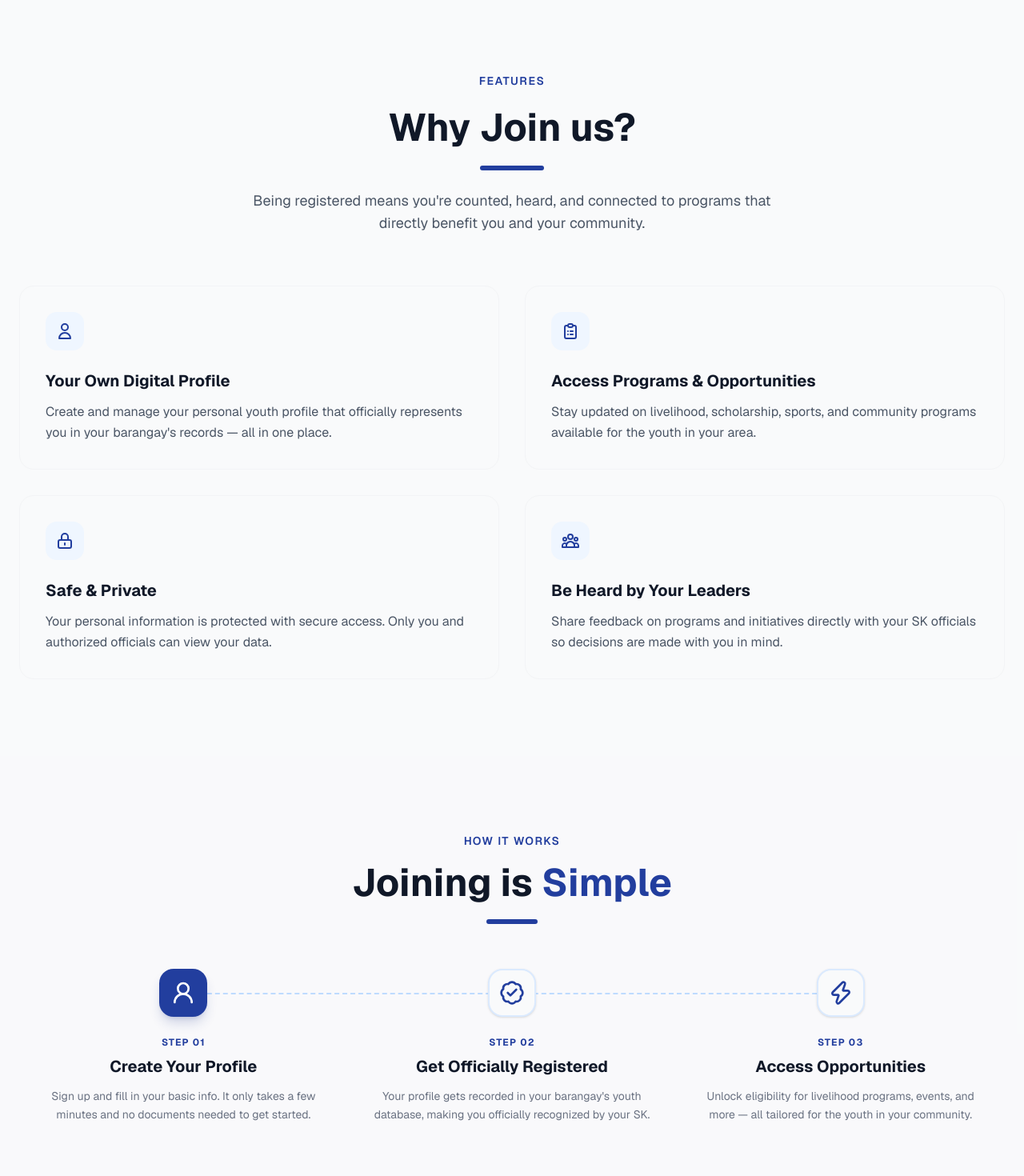
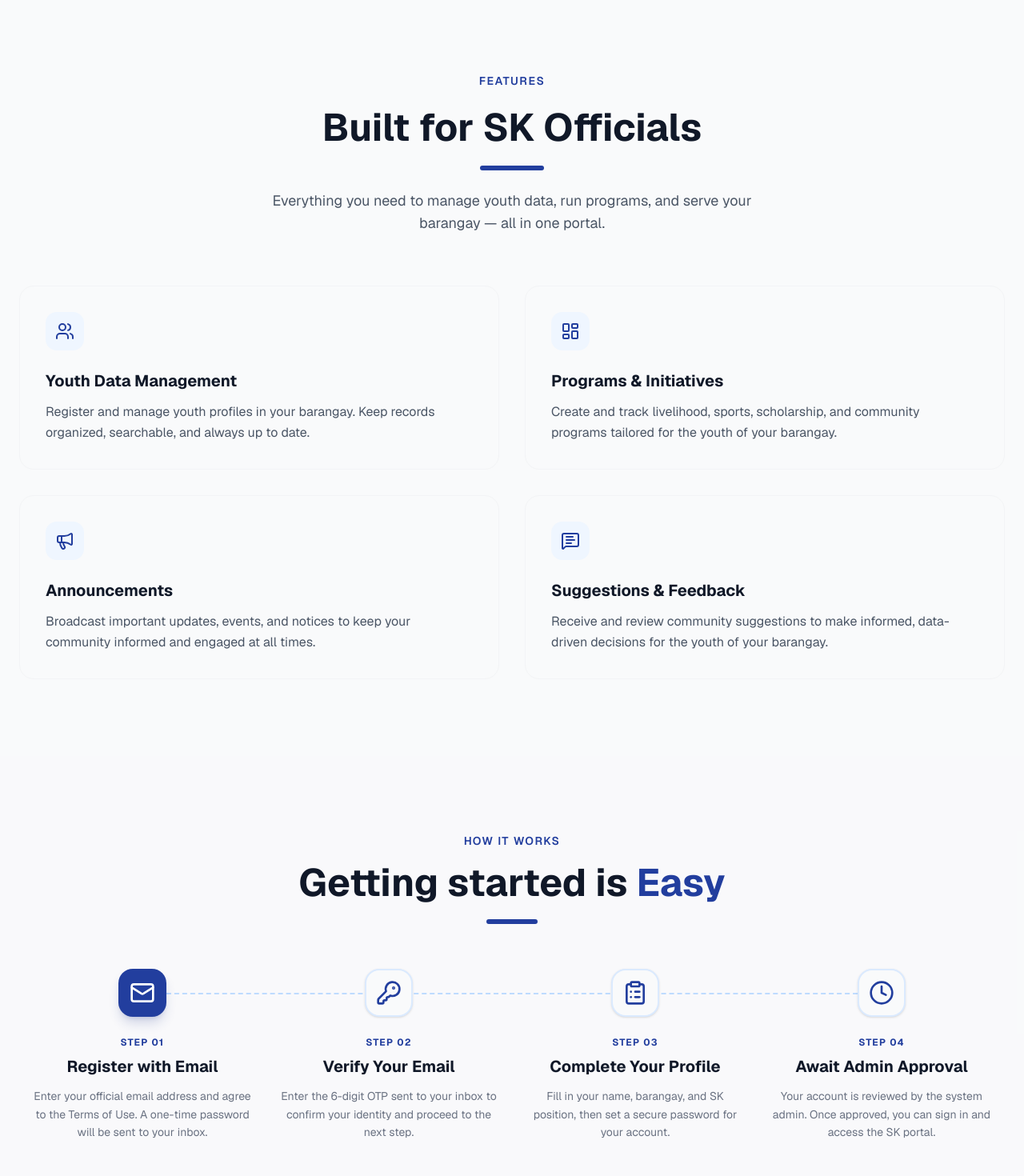
Before and after one commit to zynhjx/ksp-sk, a Next.js app: page / in a window 1280 px wide. Shown: the part 740-2210 px from the top of the page at 80% size. Built offline with nearby package versions, Linux system fonts and the light colour scheme.

Commit message:
prepare for prod

```diff
--- a/app/(dashboard)/suggestions/page.tsx
+++ b/app/(dashboard)/suggestions/page.tsx
@@ -310,7 +310,7 @@ const Suggestions = () => {
 
               {viewSuggestion.createdAt && (
                 <p className="text-xs text-gray-400">
-                  Submitted {new Date(viewSuggestion.createdAt).toLocaleDateString("en-PH", { year: "numeric", month: "short", day: "numeric" })}
+                  Submitted {new Date(viewSuggestion.createdAt).toLocaleString("en-PH", { year: "numeric", month: "short", day: "numeric", hour: "numeric", minute: "2-digit", hour12: true })}
                 </p>
               )}
             </div>
--- a/app/(dashboard)/youth-profiles/page.tsx
+++ b/app/(dashboard)/youth-profiles/page.tsx
@@ -846,7 +846,7 @@ const YouthProfilesPage = () => {
                 <Select
                   value={editForm.barangay}
                   onValueChange={(value) => setEditForm((prev) => ({ ...prev, barangay: value }))}
-                  disabled={loadingBarangays}
+                  disabled
                 >
                   <SelectTrigger id="edit-barangay">
                     <SelectValue placeholder={loadingBarangays ? "Loading..." : "Select barangay"} />
--- a/app/page.tsx
+++ b/app/page.tsx
@@ -1,7 +1,7 @@
 import Image from "next/image";
 import React from "react";
 import Link from "next/link";
-import {ChevronRight, UserRound, Zap, BadgeCheck} from "lucide-react";
+import {ChevronRight, Mail, KeyRound, ClipboardList, Clock, Users, Megaphone, MessageSquareText, LayoutDashboard} from "lucide-react";
 import PublicFooter from "@/components/PublicFooter";
 
 const Section = ({ children, className, containerClassName, id } : { children: React.ReactNode, className?: string, containerClassName?: string, id?: string }) => {
@@ -117,76 +117,43 @@ const LandingPage = () => {
                 <Section id="features">
                     <div className="flex flex-col items-center mb-16 text-center">
                         <span className="text-sm font-semibold uppercase tracking-widest text-theme-blue">Features</span>
-                        <h2 className="text-3xl md:text-5xl font-bold text-gray-900 my-6">Why Join us?</h2>
+                        <h2 className="text-3xl md:text-5xl font-bold text-gray-900 my-6">Built for SK Officials</h2>
                         <div className="w-20 h-1.5 bg-theme-blue rounded-full mb-6"></div>
                         <p className="text-gray-600 max-w-2xl text-lg">
-                            Being registered means you&apos;re counted, heard, and connected to programs that directly benefit you and your community.
+                            Everything you need to manage youth data, run programs, and serve your barangay — all in one portal.
                         </p>
                     </div>
 
                     <div className="grid md:grid-cols-2 gap-8">
                         <FeatureCard
-                            icon={<svg className="w-6 h-6" fill="none" stroke="currentColor" viewBox="0 0 24 24"><path strokeLinecap="round" strokeLinejoin="round" strokeWidth="2" d="M16 7a4 4 0 11-8 0 4 4 0 018 0zM12 14a7 7 0 00-7 7h14a7 7 0 00-7-7z"></path></svg>}
-                            title="Your Own Digital Profile"
-                            description="Create and manage your personal youth profile that officially represents you in your barangay's records — all in one place."
+                            icon={<Users className="w-6 h-6" />}
+                            title="Youth Data Management"
+                            description="Register and manage youth profiles in your barangay. Keep records organized, searchable, and always up to date."
                         />
                         <FeatureCard
-                            icon={<svg className="w-6 h-6" fill="none" stroke="currentColor" viewBox="0 0 24 24"><path strokeLinecap="round" strokeLinejoin="round" strokeWidth="2" d="M9 5H7a2 2 0 00-2 2v12a2 2 0 002 2h10a2 2 0 002-2V7a2 2 0 00-2-2h-2M9 5a2 2 0 002 2h2a2 2 0 002-2M9 5a2 2 0 012-2h2a2 2 0 012 2m-3 7h3m-3 4h3m-6-4h.01M9 16h.01"></path></svg>}
-                            title="Access Programs & Opportunities"
-                            description="Stay updated on livelihood, scholarship, sports, and community programs available for the youth in your area."
+                            icon={<LayoutDashboard className="w-6 h-6" />}
+                            title="Programs & Initiatives"
+                            description="Create and track livelihood, sports, scholarship, and community programs tailored for the youth of your barangay."
                         />
                         <FeatureCard
-                            icon={<svg className="w-6 h-6" fill="none" stroke="currentColor" viewBox="0 0 24 24"><path strokeLinecap="round" strokeLinejoin="round" strokeWidth="2" d="M12 15v2m-6 4h12a2 2 0 002-2v-6a2 2 0 00-2-2H6a2 2 0 00-2 2v6a2 2 0 002 2zm10-10V7a4 4 0 00-8 0v4h8z"></path></svg>}
-                            title="Safe & Private"
-                            description="Your personal information is protected with secure access. Only you and authorized officials can view your data."
-                        />
-                        {/* <FeatureCard
-                            icon={<svg className="w-6 h-6" fill="none" stroke="currentColor" viewBox="0 0 24 24"><path strokeLinecap="round" strokeLinejoin="round" strokeWidth="2" d="M9 17v-2m3 2v-4m3 4v-6m2 10H7a2 2 0 01-2-2V5a2 2 0 012-2h5.586a1 1 0 01.707.293l5.414 5.414a1 1 0 01.293.707V19a2 2 0 01-2 2z"></path></svg>}
-                            title="Automated Reporting"
-                            description="Generate reports with a single click, saving hours of manual paperwork."
-                        /> */}
-                        <FeatureCard
-                            icon={<svg className="w-6 h-6" fill="none" stroke="currentColor" viewBox="0 0 24 24"><path strokeLinecap="round" strokeLinejoin="round" strokeWidth="2" d="M17 20h5v-2a3 3 0 00-5.356-1.857M17 20H7m10 0v-2c0-.656-.126-1.283-.356-1.857M7 20H2v-2a3 3 0 015.356-1.857M7 20v-2c0-.656.126-1.283.356-1.857m0 0a5.002 5.002 0 019.288 0M15 7a3 3 0 11-6 0 3 3 0 016 0zm6 3a2 2 0 11-4 0 2 2 0 014 0zM7 10a2 2 0 11-4 0 2 2 0 014 0z"></path></svg>}
-                            title="Be Heard by Your Leaders"
-                            description="Share feedback on programs and initiatives directly with your SK officials so decisions are made with you in mind."
-                        />
-                        {/* <FeatureCard
-                            icon={<svg className="w-6 h-6" fill="none" stroke="currentColor" viewBox="0 0 24 24"><path strokeLinecap="round" strokeLinejoin="round" strokeWidth="2" d="M13 10V3L4 14h7v7l9-11h-7z"></path></svg>}
-                            title="Rapid Deployment"
-                            description="Get your barangay set up and running in less than 30 minutes with our easy onboarding."
-                        /> */}
-                    </div>
-
-                    {/* <div className="grid md:grid-cols-2 gap-8">
-                        <FeatureCard
-                            icon={<svg className="w-6 h-6" fill="none" stroke="currentColor" viewBox="0 0 24 24"><path strokeLinecap="round" strokeLinejoin="round" strokeWidth="2" d="M16 7a4 4 0 11-8 0 4 4 0 018 0zM12 14a7 7 0 00-7 7h14a7 7 0 00-7-7z"></path></svg>}
-                            title="Your Own Digital Profile"
-                            description="Create and manage your personal youth profile that represents you in your barangay's records — all in one place."
+                            icon={<Megaphone className="w-6 h-6" />}
+                            title="Announcements"
+                            description="Broadcast important updates, events, and notices to keep your community informed and engaged at all times."
                         />
                         <FeatureCard
-                            icon={<svg className="w-6 h-6" fill="none" stroke="currentColor" viewBox="0 0 24 24"><path strokeLinecap="round" strokeLinejoin="round" strokeWidth="2" d="M9 5H7a2 2 0 00-2 2v12a2 2 0 002 2h10a2 2 0 002-2V7a2 2 0 00-2-2h-2M9 5a2 2 0 002 2h2a2 2 0 002-2M9 5a2 2 0 012-2h2a2 2 0 012 2m-3 7h3m-3 4h3m-6-4h.01M9 16h.01"></path></svg>}
-                            title="Access Programs & Opportunities"
-                            description="Stay updated on livelihood, scholarship, sports, and community programs available for the youth in your area."
+                            icon={<MessageSquareText className="w-6 h-6" />}
+                            title="Suggestions & Feedback"
+                            description="Receive and review community suggestions to make informed, data-driven decisions for the youth of your barangay."
                         />
-                        <FeatureCard
-                            icon={<svg className="w-6 h-6" fill="none" stroke="currentColor" viewBox="0 0 24 24"><path strokeLinecap="round" strokeLinejoin="round" strokeWidth="2" d="M17 20h5v-2a3 3 0 00-5.356-1.857M17 20H7m10 0v-2c0-.656-.126-1.283-.356-1.857M7 20H2v-2a3 3 0 015.356-1.857M7 20v-2c0-.656.126-1.283.356-1.857m0 0a5.002 5.002 0 019.288 0M15 7a3 3 0 11-6 0 3 3 0 016 0zm6 3a2 2 0 11-4 0 2 2 0 014 0zM7 10a2 2 0 11-4 0 2 2 0 014 0z"></path></svg>}
-                            title="Be Heard by Your Leaders"
-                            description="Share feedback on programs and initiatives directly with your SK officials so decisions are made with you in mind."
-                        />
-                        <FeatureCard
-                            icon={<svg className="w-6 h-6" fill="none" stroke="currentColor" viewBox="0 0 24 24"><path strokeLinecap="round" strokeLinejoin="round" strokeWidth="2" d="M12 15v2m-6 4h12a2 2 0 002-2v-6a2 2 0 00-2-2H6a2 2 0 00-2 2v6a2 2 0 002 2zm10-10V7a4 4 0 00-8 0v4h8z"></path></svg>}
-                            title="Safe & Private"
-                            description="Your personal information is protected with enterprise-level security. Only authorized officials can access your data."
-                        />
-                    </div> */}
+                    </div>
                 </Section>
 
                 {/* How It Works Section */}
-                <Section id="how-it-works" className="bg-gray-50/50">
+                <Section id="how-it-works" className="bg-gray-50/50" containerClassName="max-w-screen-2xl">
                     <div className="flex flex-col items-center mb-14 text-center">
                         <span className="text-sm font-semibold uppercase tracking-widest text-theme-blue">How It Works</span>
                         <h2 className="text-3xl md:text-5xl font-bold text-gray-900 mt-3 mb-4 leading-tight">
-                            Joining is <span className="text-theme-blue">Simple</span>
+                            Getting started is <span className="text-theme-blue">Easy</span>
                         </h2>
                         <div className="w-16 h-1.5 bg-theme-blue rounded-full"></div>
                     </div>
@@ -194,41 +161,53 @@ const LandingPage = () => {
                     <div className="relative flex flex-col md:flex-row items-stretch gap-6 md:gap-0">
 
                         {/* Connector Line */}
-                        <div className="hidden md:block absolute top-7.5 left-[calc(16.67%)] right-[calc(16.67%)] h-px border-t-2 border-dashed border-blue-200 z-0" />
+                        <div className="hidden md:block absolute top-7.5 left-[12.5%] right-[12.5%] h-px border-t-2 border-dashed border-blue-200 z-0" />
 
                         {/* Step 1 */}
-                        <div className="flex-1 flex flex-col items-center text-center px-6 relative z-10">
+                        <div className="flex-1 flex flex-col items-center text-center px-4 relative z-10">
                             <div className="w-15 h-15 rounded-2xl bg-theme-blue text-white flex items-center justify-center mb-6 shadow-lg shadow-blue-900/20">
-                                <UserRound className="w-8 h-8" />
+                                <Mail className="w-8 h-8" />
                             </div>
                             <span className="text-xs font-bold uppercase tracking-widest text-theme-blue mb-2">Step 01</span>
-                            <h3 className="text-xl font-bold text-gray-900 mb-3">Create Your Profile</h3>
+                            <h3 className="text-xl font-bold text-gray-900 mb-3">Register with Email</h3>
                             <p className="text-gray-500 leading-relaxed text-sm">
-                                Sign up and fill in your basic info. It only takes a few minutes and no documents needed to get started.
+                                Enter your official email address and agree to the Terms of Use. A one-time password will be sent to your inbox.
                             </p>
                         </div>
 
                         {/* Step 2 */}
-                        <div className="flex-1 flex flex-col items-center text-center px-6 relative z-10">
+                        <div className="flex-1 flex flex-col items-center text-center px-4 relative z-10">
                             <div className="w-15 h-15 rounded-2xl bg-theme-white border-2 border-blue-100 text-theme-blue flex items-center justify-center mb-6 shadow-sm">
-                                <BadgeCheck className="w-8 h-8" />
+                                <KeyRound className="w-8 h-8" />
                             </div>
                             <span className="text-xs font-bold uppercase tracking-widest text-theme-blue mb-2">Step 02</span>
-                            <h3 className="text-xl font-bold text-gray-900 mb-3">Get Officially Registered</h3>
+                            <h3 className="text-xl font-bold text-gray-900 mb-3">Verify Your Email</h3>
                             <p className="text-gray-500 leading-relaxed text-sm">
-                                Your profile gets recorded in your barangay&apos;s youth database, making you officially recognized by your SK.
+                                Enter the 6-digit OTP sent to your inbox to confirm your identity and proceed to the next step.
                             </p>
                         </div>
 
                         {/* Step 3 */}
-                        <div className="flex-1 flex flex-col items-center text-center px-6 relative z-10">
+                        <div className="flex-1 flex flex-col items-center text-center px-4 relative z-10">
                             <div className="w-15 h-15 rounded-2xl bg-theme-white border-2 border-blue-100 text-theme-blue flex items-center justify-center mb-6 shadow-sm">
-                                <Zap className="w-8 h-8" />
+                                <ClipboardList className="w-8 h-8" />
                             </div>
                             <span className="text-xs font-bold uppercase tracking-widest text-theme-blue mb-2">Step 03</span>
-                            <h3 className="text-xl font-bold text-gray-900 mb-3">Access Opportunities</h3>
+                            <h3 className="text-xl font-bold text-gray-900 mb-3">Complete Your Profile</h3>
                             <p className="text-gray-500 leading-relaxed text-sm">
-                                Unlock eligibility for livelihood programs, events, and more — all tailored for the youth in your community.
+                                Fill in your name, barangay, and SK position, then set a secure password for your account.
+                            </p>
+                        </div>
+
+                        {/* Step 4 */}
+                        <div className="flex-1 flex flex-col items-center text-center px-4 relative z-10">
+                            <div className="w-15 h-15 rounded-2xl bg-theme-white border-2 border-blue-100 text-theme-blue flex items-center justify-center mb-6 shadow-sm">
+                                <Clock className="w-8 h-8" />
+                            </div>
+                            <span className="text-xs font-bold uppercase tracking-widest text-theme-blue mb-2">Step 04</span>
+                            <h3 className="text-xl font-bold text-gray-900 mb-3">Await Admin Approval</h3>
+                            <p className="text-gray-500 leading-relaxed text-sm">
+                                Your account is reviewed by the system admin. Once approved, you can sign in and access the SK portal.
                             </p>
                         </div>
 
@@ -240,15 +219,15 @@ const LandingPage = () => {
                         <div>
                             <span className="text-sm font-semibold uppercase tracking-widest text-theme-blue">About the Platform</span>
                             <h2 className="text-3xl md:text-5xl font-bold text-gray-900 mt-3 mb-4 leading-tight">
-                                A Platform Made <span className="text-theme-blue">For You</span>
+                                A Platform Made <span className="text-theme-blue">for SK</span>
                             </h2>
                             <div className="w-16 h-1.5 bg-theme-blue rounded-full mx-auto mb-6"></div>
                         </div>
                         <p className="text-gray-600 text-lg leading-relaxed">
-                            This is your space as a young member of the community. Register once, and you&apos;re officially part of your barangay&apos;s youth records — making you eligible for programs and opportunities meant for you.
+                            This portal is designed exclusively for Sangguniang Kabataan officials to efficiently manage youth data, coordinate programs, and serve their community — all from one place.
                         </p>
                         <p className="text-gray-600 text-lg leading-relaxed">
-                            No paperwork, no long lines. Just a simple profile that represents you and keeps you connected to what&apos;s happening in your community.
+                            No more manual records or scattered spreadsheets. Register as an SK official, get approved, and gain access to a complete suite of tools built for barangay youth governance.
                         </p>
                     </div>
                 </Section>
@@ -259,13 +238,13 @@ const LandingPage = () => {
                     <div className="absolute bottom-0 left-0 translate-y-1/2 -translate-x-1/2 w-96 h-96 bg-blue-400/20 rounded-full blur-[100px]"></div>
 
                     <div className="flex flex-col items-center text-center relative z-10 py-10">
-                        <h2 className="text-3xl md:text-5xl  mb-8 font-bold max-w-3xl leading-tight">Be seen. Be heard. Be part of your community.</h2>
+                        <h2 className="text-3xl md:text-5xl  mb-8 font-bold max-w-3xl leading-tight">Empower the youth. Strengthen your barangay.</h2>
                         <p className="text-xl text-blue-100 mb-12 max-w-2xl">
-                            Your voice matters. Take part in programs, share your ideas, and help build a better barangay.
+                            Register as an SK official and start managing youth profiles, programs, and announcements for your community today.
                         </p>
                         <div className="flex flex-col sm:flex-row gap-4">
                             <Link href="/auth/register" className="px-10 py-5 rounded-2xl bg-theme-white text-theme-blue font-bold text-xl hover:shadow-2xl hover:bg-blue-50 transition cursor-pointer text-center">
-                                Get Started for Free
+                                Register as SK Official
                             </Link>
                         </div>
                     </div>
--- a/app/privacy-policy/page.tsx
+++ b/app/privacy-policy/page.tsx
@@ -109,6 +109,7 @@ const ExternalLink = ({ href, children }: ExternalLinkProps) => (
 export default function PrivacyPolicy() {
 
   return (
+    <>
     <div className="min-h-screen bg-slate-50 font-sans">
 
       <div className="max-w-6xl mx-auto px-4 sm:px-6 py-10">
@@ -365,5 +366,6 @@ export default function PrivacyPolicy() {
       </div>
     </div>
     <PublicFooter />
+    </>
   );
 }
--- a/components/Footer.tsx
+++ b/components/Footer.tsx
@@ -9,13 +9,13 @@ const Footer = () => {
           &copy; {new Date().getFullYear()} Kabataan Statistical Profile. All rights reserved.
         </p>
         <div className="flex flex-wrap items-center justify-center gap-x-5 gap-y-2 text-xs font-medium text-gray-600 md:justify-end">
-          <Link href="/terms" className="transition hover:text-theme-dark-blue">
+          <Link href="/terms" target="_blank" rel="noopener noreferrer" className="transition hover:text-theme-blue">
             Terms
           </Link>
-          <Link href="/privacy-policy" className="transition hover:text-theme-dark-blue">
+          <Link href="/privacy-policy" target="_blank" rel="noopener noreferrer" className="transition hover:text-theme-blue">
             Privacy Policy
           </Link>
-          <a href="mailto:support@kabataanprofile.com" className="transition hover:text-theme-dark-blue">
+          <a href="mailto:support@kabataanprofile.com" className="transition hover:text-theme-blue">
             Contact Us: support@kabataanprofile.com
           </a>
         </div>
--- a/components/ProgramCard.tsx
+++ b/components/ProgramCard.tsx
@@ -159,8 +159,8 @@ const ProgramCard = ({ program, onView, onEdit, onDelete }: ProgramCardProps) =>
             <span className="text-[11px] font-medium uppercase tracking-wider text-gray-400">Category</span>
             <Badge value={program.category} colorClass={getCategoryColor(program.category)} />
           </div>
-          <MetaItem label="Created" value={formatDate(program.createdAt)} />
-          <MetaItem label="Last Modified" value={formatDate(program.updatedAt)} />
+          <MetaItem label="Created" value={formatDateTime(program.createdAt)} />
+          <MetaItem label="Last Modified" value={formatDateTime(program.updatedAt)} />
           <MetaItem label="Start" value={formatDateTime(program.startDate)} />
           <MetaItem label="Until" value={formatDateTime(program.untilDate)} />
         </div>
--- a/components/SuggestionCard.tsx
+++ b/components/SuggestionCard.tsx
@@ -101,7 +101,7 @@ const SuggestionCard = ({
 
         {current.createdAt && (
           <p className="text-xs text-gray-400">
-            Submitted {new Date(current.createdAt).toLocaleDateString("en-PH", { year: "numeric", month: "short", day: "numeric" })}
+            Submitted {new Date(current.createdAt).toLocaleString("en-PH", { year: "numeric", month: "short", day: "numeric", hour: "numeric", minute: "2-digit", hour12: true })}
           </p>
         )}
 
```
Also changed, not shown: app/(dashboard)/programs/page.tsx (+74 -24 lines), app/terms/page.tsx (+15 -13 lines), components/MobileHeader.tsx (+2 -7 lines), components/Sidebar.tsx (+12 -7 lines), components/ui/tooltip.tsx (added, +61 -0 lines).
